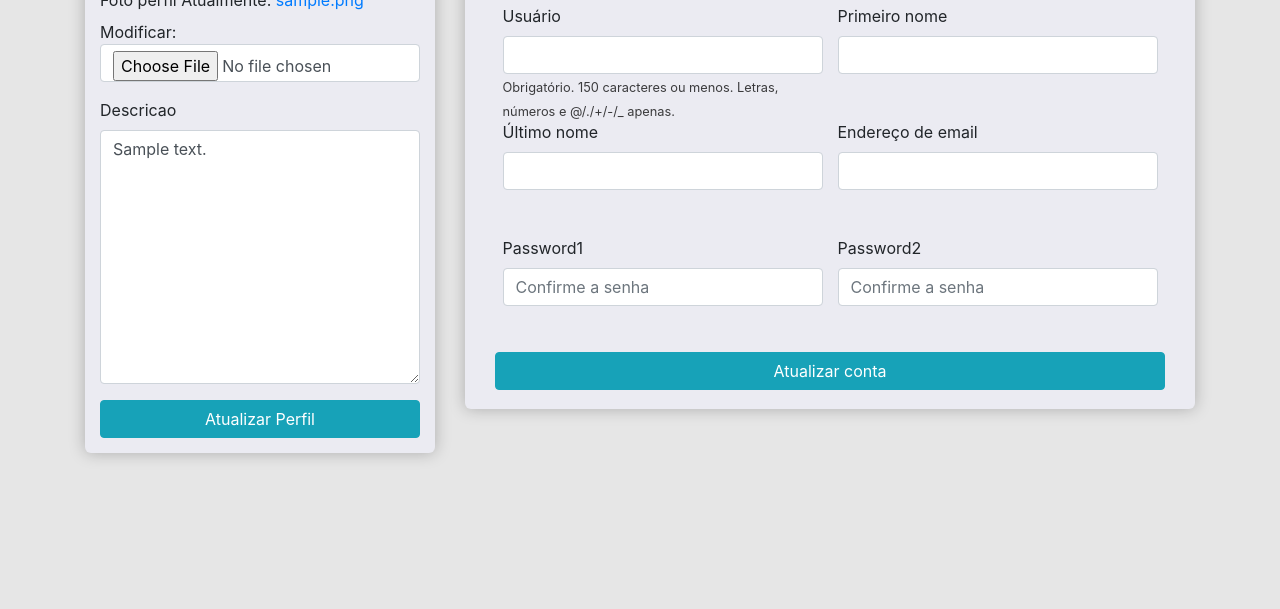
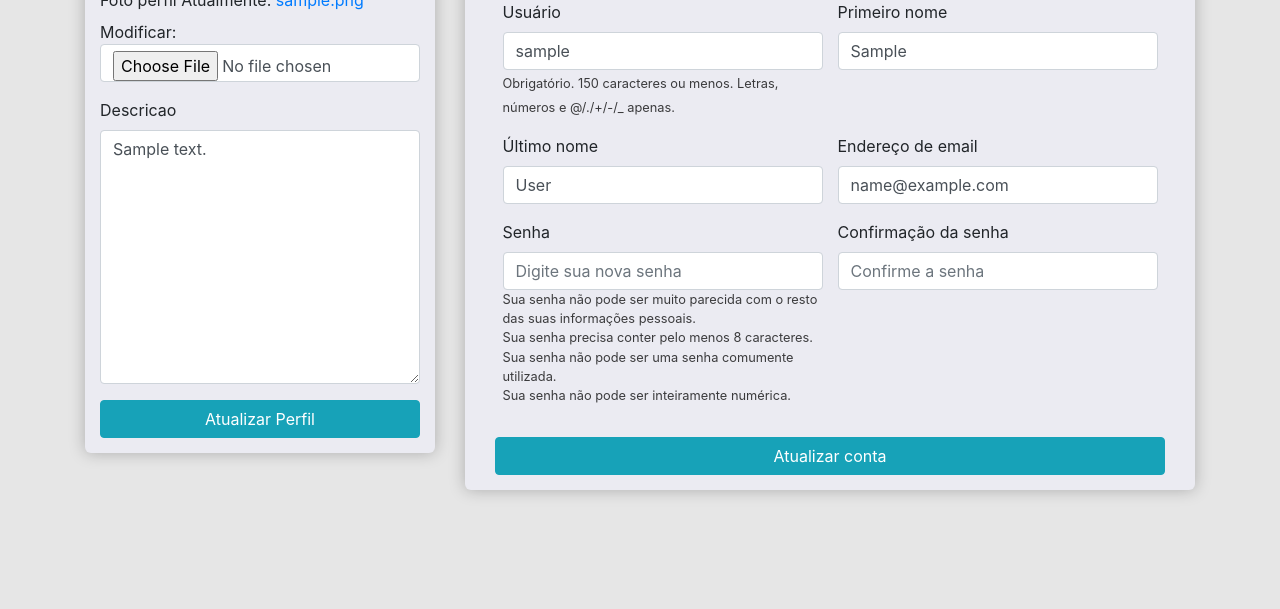
Before and after one commit to gustavowsp/blog-noticias-django, a Django app: page /users/data-perfil/ in a window 1280 px wide. Shown: the part 191-800 px from the top of the page. Run offline with Django 4.2, Linux system fonts and the light colour scheme; a user stored in the database is signed in; tables that the repository leaves empty hold one stand-in row (values such as "Sample post"); grey boxes marked "Sample" are stand-in pictures; some libraries are stand-ins or nearby versions.

Commit message:
Perfil User e Alter Data user prontos

```diff
--- a/base/templates/global/base.html
+++ b/base/templates/global/base.html
@@ -71,7 +71,9 @@
         </ul>
 
       </div>
+      <a href="{% url 'users:dashboard' %}">
       <div id="perfil">
+
           <div class="img-user">
 
             {% if profile_photo.foto_perfil %}
@@ -80,6 +82,7 @@
           </div>
           <span>Perfil</span>
         </div>
+      </a>
     </nav>
     {% block 'navbar' %}{% endblock 'navbar' %}
   </div>
--- a/users/forms.py
+++ b/users/forms.py
@@ -3,6 +3,7 @@ from django import forms
 from django.contrib.auth.models import User
 from django.contrib.auth import password_validation
 from users.models import PerfilUser
+from django.core.exceptions import ValidationError
 
 class CreateUserForm(UserCreationForm):
 
@@ -50,14 +51,25 @@ class AuthenticationUserForm(AuthenticationForm):
 
 class AlterDataUser(forms.ModelForm):
 
-  password1 = forms.CharField(widget=forms.PasswordInput(attrs={'class' : 'form-control', 'placeholder':'Confirme a senha'}))
+  password1 = forms.CharField(
+    widget=forms.PasswordInput(
+      attrs={
+        'class' : 'form-control', 'placeholder':'Digite sua nova senha'
+        }
+      ),
+      label='Senha',
+      required=False,
+      help_text= password_validation.password_validators_help_text_html
+    )
   password2 = forms.CharField(
     widget=forms.PasswordInput(
       attrs={
         'class' : 'form-control',
           'placeholder':'Confirme a senha'
         }
-      )
+      ),
+      label='Confirmação da senha',
+      required=False
     )
 
 
@@ -72,6 +84,65 @@ class AlterDataUser(forms.ModelForm):
   class Meta:
     fields = ['username','first_name','last_name','email','password1','password2']
     model = User
+
+  def save(self,commit=True):
+
+    usuario = super().save(commit=False)
+
+    password = self.cleaned_data.get('password1')
+
+    if password:
+      usuario.set_password(password)
+
+    if commit:
+      usuario.save()
+
+    return usuario
+
+
+  def clean(self):
+
+    data = self.cleaned_data
+    senha = data.get('password1')
+    confirmacao_senha = data.get('password2')
+
+    if senha or confirmacao_senha:
+      if senha != confirmacao_senha:
+        self.add_error('password2', ValidationError('As senhas não coincidem...'))
+
+    return super().clean()
+
+  def clean_email(self):
+
+    email = self.cleaned_data.get('email').lower()
+    print(email)
+
+    # Checando se email já existe no banco de dados
+    consulta_email = User.objects.filter(email=email)
+
+    if consulta_email.exists():
+
+      email_atual_usuario = consulta_email[0].email.lower()
+
+      if email_atual_usuario != self.instance.email:
+        self.add_error(
+          'email',
+          ValidationError('Este email já está sendo utilizado...',code='invalid')
+          )
+
+    return email
+
+  def clean_password1(self):
+
+    password1 = self.cleaned_data.get('password1')
+
+    if password1:
+      try:
+        password_validation.validate_password(password1)
+      except ValidationError as errors:
+        self.add_error('password1', ValidationError(errors,code='invalid'))
+
+    return password1
 
 class PerfilUserForm(forms.ModelForm):
 
--- a/users/models.py
+++ b/users/models.py
@@ -14,5 +14,14 @@ class PerfilUserBg(models.Model):
     verbose_name_plural = 'Planos de fundo'
 
   name_background = models.CharField(max_length=200)
-  background = models.ImageField(upload_to='perfil_bg')
+  background = models.ImageField(upload_to='dashboard_bg')
   utilizar = models.BooleanField(default=False)
+
+class BackgroundDashboard(models.Model):
+    class Meta:
+      verbose_name = 'Plano de fundo - Dash'
+      verbose_name_plural = 'Planos de fundo - Dash'
+
+    name_background = models.CharField(max_length=200)
+    background = models.ImageField(upload_to='perfil_bg')
+    utilizar = models.BooleanField(default=False)
--- a/users/static/users/change_perfil.css
+++ b/users/static/users/change_perfil.css
@@ -1,21 +1,12 @@
-body{
-  background-color: #E6E6E6 !important;
-}
-#navbarbox{
-  height: 190px;
-}
-
-#navbarbox, #navbarbox a{
-  color: white !important;
-}
-
-
 #Content{
   position: relative;
   top: -30px;
 }
-
+#navbarbox, #navbarbox a{
+  color: white !important;
+}
 .formbox{
+  overflow: hidden;
   background-color: #EBEBF2;
   padding: 15px;
   border-radius: 6px;
@@ -23,7 +14,7 @@ body{
 
 }
 .data_user{
-  min-height: 440px;
+
 
   display: flex;
   justify-content: center;
@@ -44,5 +35,5 @@ body{
   max-width: 320px;
   width: 48%;
   min-width: 50px;
-  height: 100px;
+
 }
--- /dev/null
+++ b/users/static/users/perfil_base.css
@@ -0,0 +1,13 @@
+body{
+  background-color: #E6E6E6 !important;
+}
+#navbarbox{
+  height: 190px;
+  background-position: bottom;
+  background-size: cover;
+}
+#navbarNav{
+  font-size: 0.85em;
+  font-weight: 500;
+  opacity: 1;
+}
--- a/users/templates/users/change_perfil_user.html
+++ b/users/templates/users/change_perfil_user.html
@@ -3,6 +3,7 @@
 
 {% block 'css' %}
   <link rel="stylesheet" href="{% static 'users/change_perfil.css' %}">
+  <link rel="stylesheet" href="{% static 'users/perfil_base.css' %}">
 {% endblock 'css' %}
 
 
--- a/users/urls.py
+++ b/users/urls.py
@@ -13,4 +13,9 @@ urlpatterns = [
 
   #Perfil User
   path('data-perfil/', views.create_perfiluser, name='create_perfil_user'),
+  path('dashboard', views.dashboard_user, name='dashboard'),
+
+  # Alter User Data
+  path('data-user/', views.update_data_user, name='alter_data_user'),
+
 ]
--- a/users/views/user_auth.py
+++ b/users/views/user_auth.py
@@ -26,7 +26,7 @@ def login_user(request):
       user = form.get_user()
       login(request,user)
       messages.success(request,'Você está autenticado, parabéns!')
-      return redirect('users:create_perfil_user')
+      return redirect('users:dashboard')
     else:
       messages.error(request,'Os dados informados estão incorretos, tente novamente')
 
--- a/users/views/user_perfil.py
+++ b/users/views/user_perfil.py
@@ -1,6 +1,6 @@
 from django.shortcuts import render
 from django.urls import reverse
-from users.models import PerfilUserBg, PerfilUser
+from users.models import PerfilUserBg, PerfilUser,BackgroundDashboard
 from users.forms import PerfilUserForm, AlterDataUser
 from django.contrib import messages
 from django.contrib.auth.decorators import login_required
@@ -15,7 +15,7 @@ def create_perfiluser(request):
 
   background = PerfilUserBg.objects.filter(utilizar=True)[0]
   # Criando os formulários vazios
-  form = AlterDataUser()
+  form = AlterDataUser(instance=request.user)
 
   # Checando se o usuário já possui um perfil
   try:
@@ -32,12 +32,11 @@ def create_perfiluser(request):
       perfil_form = PerfilUserForm()
 
   else:
-
     # Caso o usuário tenha perfil vamos atualiza-lo.
     if perfil_user:
       perfil_form = PerfilUserForm(request.POST,request.FILES, instance=perfil_user)
     else:
-      perfil_form = PerfilUserForm(request.POST,request.FILES, instance=perfil_user)
+      perfil_form = PerfilUserForm(request.POST,request.FILES)
 
     if perfil_form.is_valid():
       perfil_form.save(user=request.user)
@@ -45,7 +44,7 @@ def create_perfiluser(request):
 
   # Criando actions_forms
   action_perfil_user = reverse('users:create_perfil_user')
-  action_form = reverse
+  action_form = reverse('users:alter_data_user')
 
   context = {
     'image_url' : background,
@@ -64,3 +63,75 @@ def create_perfiluser(request):
     context['profile_photo'] = perfil_user
 
   return render(request,'users/change_perfil_user.html', context)
+
+@login_required(login_url=('users:login_user'))
+def update_data_user(request):
+
+  background = PerfilUserBg.objects.filter(utilizar=True)[0]
+
+  # Checando se o usuário já possui um perfil
+  try:
+    perfil_user = PerfilUser.objects.get(dono=request.user)
+  except:
+    perfil_user = None
+
+  # Se tiver perfil vamos retornar o perfil ao usuário visualizar
+  if perfil_user:
+    perfil_form = PerfilUserForm(instance=perfil_user)
+  else:
+    perfil_form = PerfilUserForm()
+
+
+  # Criando os formulários vazios
+  if request.method == 'GET':
+    form = AlterDataUser(instance=request.user)
+
+  else:
+    form = AlterDataUser(request.POST, instance=request.user)
+
+    if form.is_valid():
+      form.save()
+      messages.info(request,'Dados atualizados')
+
+
+  # Criando actions_forms
+  action_perfil_user = reverse('users:create_perfil_user')
+  action_form = reverse('users:alter_data_user')
+
+  context = {
+    'image_url' : background,
+    'form' : form,
+
+    # Para o perfil de usuário
+    'perfil_form' : perfil_form,
+    'action_form_perfil' : action_perfil_user,
+    'name_button_perfil_user' : 'Atualizar Perfil',
+
+    # Para os dados do usuário
+    'action_form' : action_form,
+    'name_button' : 'Atualizar conta',
+  }
+  if perfil_user:
+    context['profile_photo'] = perfil_user
+
+  return render(request,'users/change_perfil_user.html', context)
+
+@login_required(login_url=('users:login_user'))
+def dashboard_user(request):
+
+  try:
+    background = BackgroundDashboard.objects.get(utilizar=True)
+  except:
+    background = None
+
+  if PerfilUser.objects.filter(dono=request.user).exists():
+    profile_photo = PerfilUser.objects.get(dono=request.user)
+
+
+  context = {
+    'image_url' : background,
+    'profile_photo' : profile_photo,
+    'perfil_user' : profile_photo,
+  }
+
+  return render(request,'users/dashboard.html', context)
```
Also changed, not shown: users/admin.py (+6 -1 lines), users/static/users/dashboard.css (added, +63 -0 lines), users/templates/users/dashboard.html (added, +49 -0 lines), users/migrations/0007_backgrounddashboard.py (added), users/migrations/0008_alter_perfiluserbg_background.py (added). Lines whose indentation alone changed are shown as unchanged.
